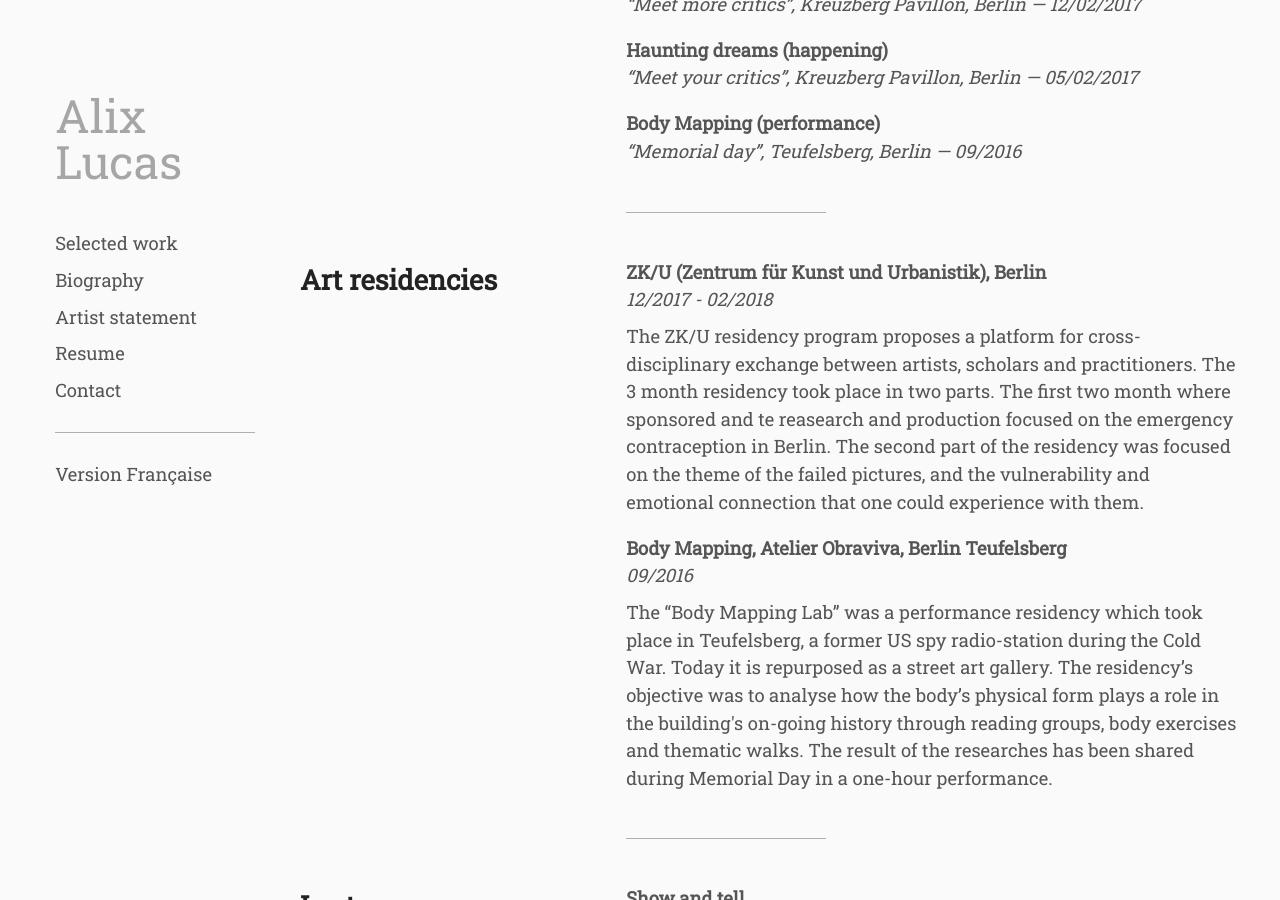
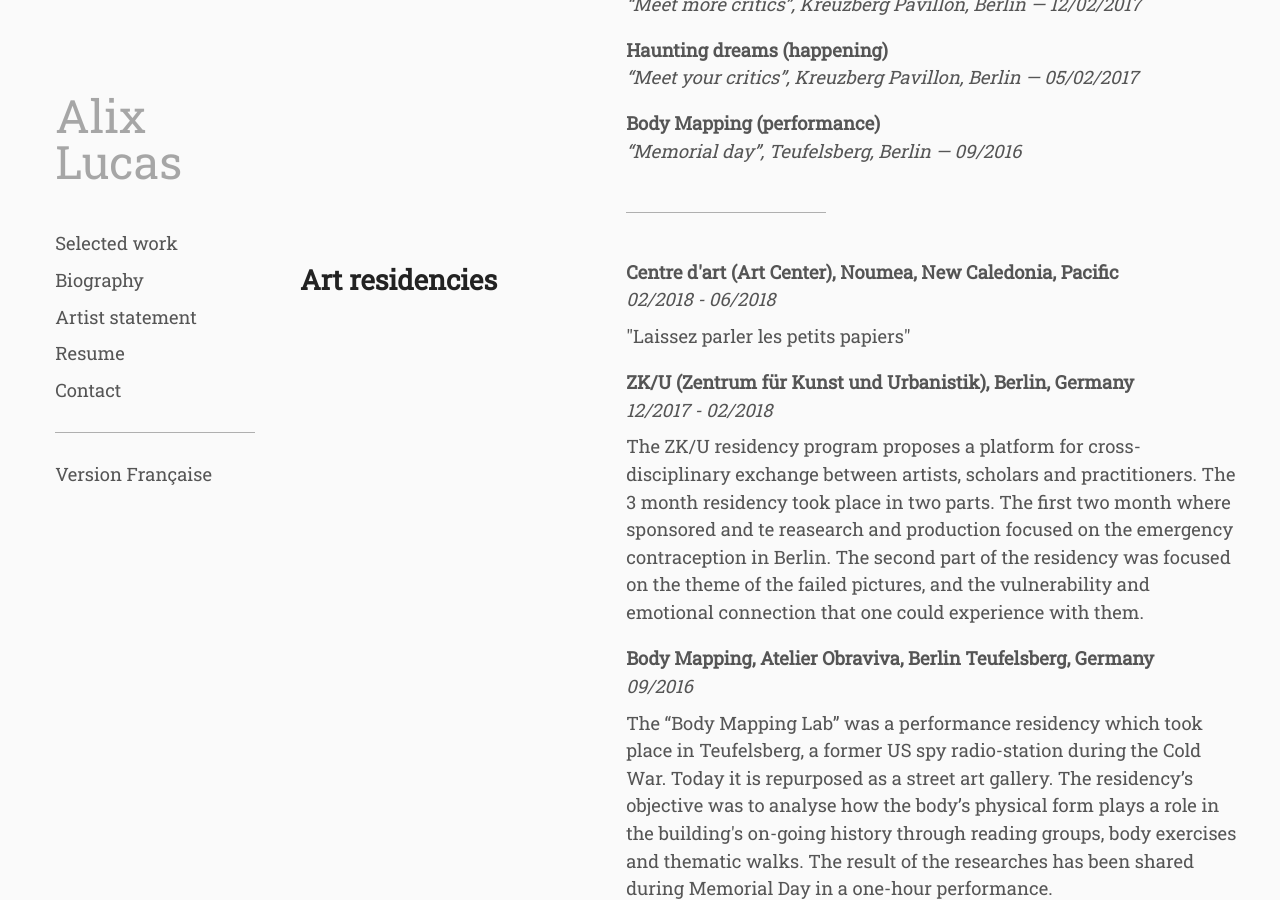
Before and after one commit to whyalix/alixlucas, a Jekyll site: the page built from pages/en/resume.html, in a window 1280 px wide and 900 px high, scrolled down 1337 px. Built offline with Jekyll 4.4.1, drawn with Linux system fonts in a browser that asks for light colours.

Commit message:
Update art_residencies.yml

```diff
--- a/_data/en/art_residencies.yml
+++ b/_data/en/art_residencies.yml
@@ -1,10 +1,15 @@
-- primary: "ZK/U (Zentrum für Kunst und Urbanistik), Berlin"
+- primary: "Centre d'art (Art Center), Noumea, New Caledonia, Pacific"
+  secondary: 02/2018 - 06/2018
+  content: |
+    "Laissez parler les petits papiers"
+
+- primary: "ZK/U (Zentrum für Kunst und Urbanistik), Berlin, Germany"
   secondary: 12/2017 - 02/2018
   content: |
     The ZK/U residency program proposes a platform for cross-disciplinary exchange between artists, scholars and practitioners. The 3 month residency took place in two parts. The first two month where sponsored and te reasearch and production focused on the emergency contraception in Berlin.
     The second part of the residency was focused on the theme of the failed pictures, and the vulnerability and emotional connection that one could experience with them.
 
-- primary: Body Mapping, Atelier Obraviva, Berlin Teufelsberg
+- primary: Body Mapping, Atelier Obraviva, Berlin Teufelsberg, Germany
   secondary: 09/2016
   content: |
     The “Body Mapping Lab” was a performance residency which took place in Teufelsberg, a former US spy radio-station during the Cold War. Today it is repurposed as a street art gallery. The residency’s objective was to analyse how the body’s physical form plays a role in the building's on-going history through reading groups, body exercises and thematic walks. The result of the researches has been shared during Memorial Day in a one-hour performance.
```
